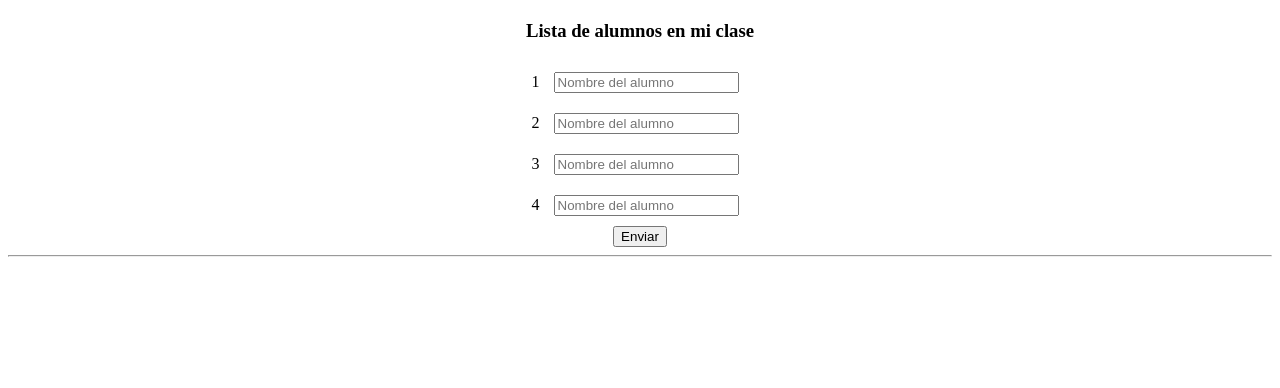
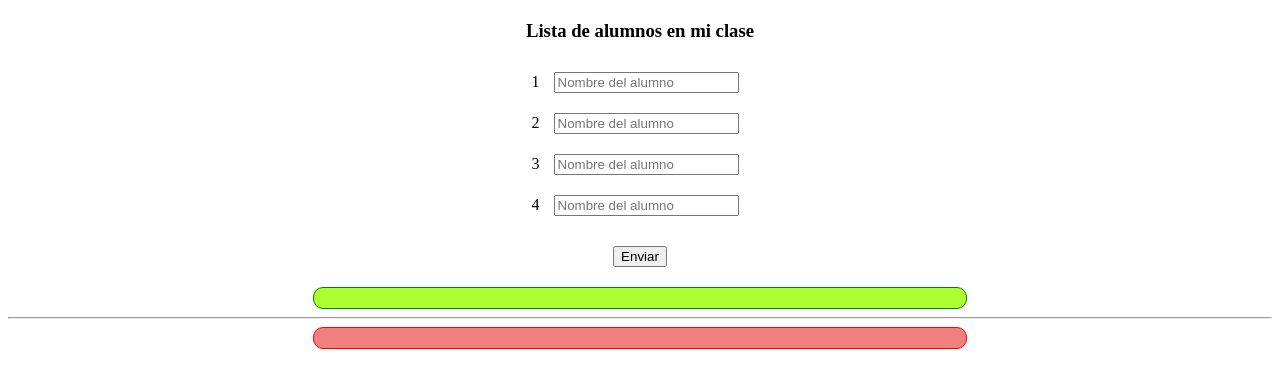
Before and after one commit to BFSmx6/ADV-C85, a plain HTML site: page index.html in a window 1280 px wide. Drawn offline with Linux system fonts and the light colour scheme.

Commit message:
Update style.css

```diff
--- a/style.css
+++ b/style.css
@@ -1,4 +1,4 @@
-#submit_button
+#botón_enviar
 {
 	margin-top: 20px;
 	margin-bottom: 20px;
@@ -8,7 +8,7 @@ input
 {
 	margin: 10px;
 }
-#display_name_with_commas
+#ver_nombre_con_comas
 {
 	border: 1px solid green;
     padding: 10px;
@@ -17,7 +17,7 @@ input
     width: 50%;
 }
 
-#display_name_without_commas
+#ver_nombre_sin_comas
 {
 	border: 1px solid red;
     padding: 10px;
```
